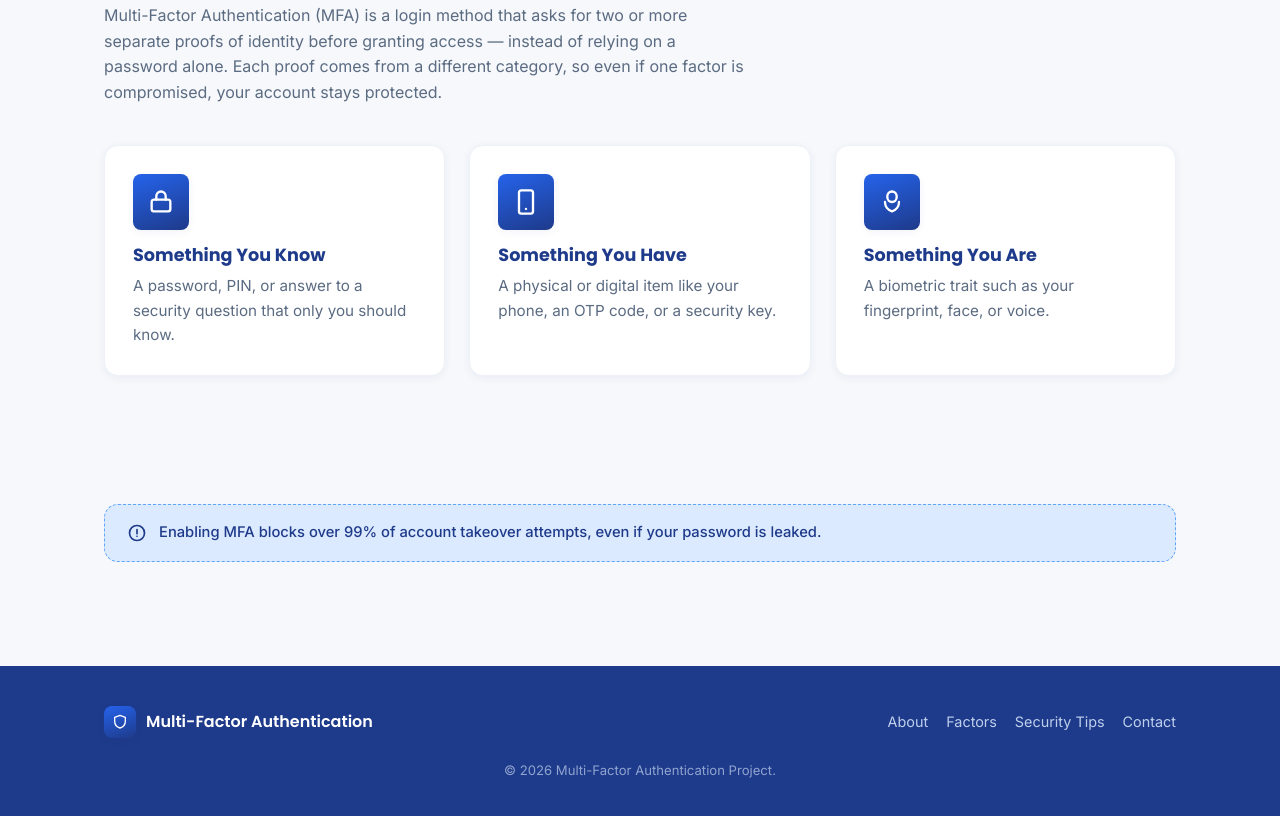
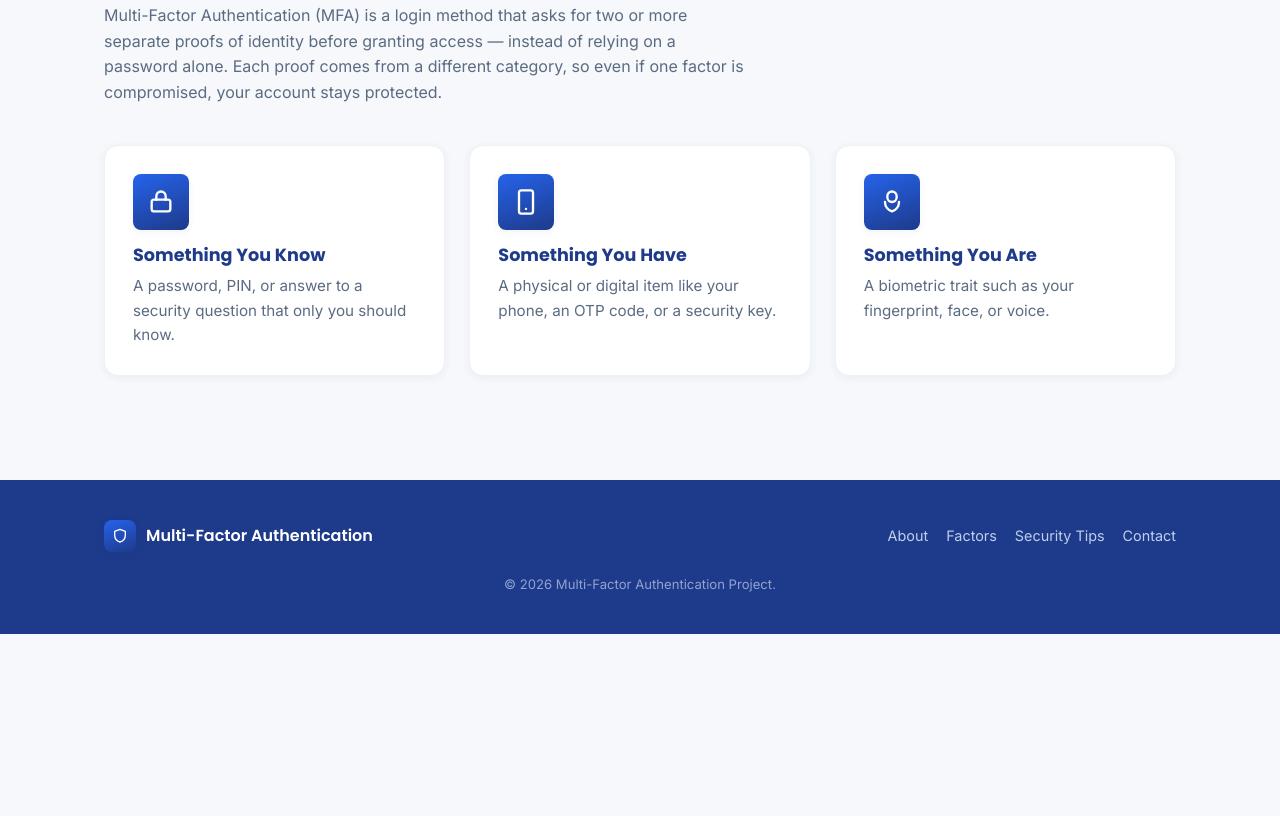
Before and after one commit to mishraastha087/MFA-project, a website: page public/index.html in a window 1280 px wide. Shown: the part 805-1621 px from the top of the page. After the commit the page ends 1439 px from the top, so only its background shows below. Drawn offline with Linux system fonts and the light colour scheme.

Commit message:
Remove MFA stat banner from home page

```diff
--- a/public/index.html
+++ b/public/index.html
@@ -78,15 +78,6 @@
       </div>
     </div>
   </section>
-
-  <section>
-    <div class="container">
-      <div class="info-banner">
-        <svg width="20" height="20" viewBox="0 0 24 24" fill="none" stroke="currentColor" stroke-width="2" stroke-linecap="round" stroke-linejoin="round"><circle cx="12" cy="12" r="9"/><path d="M12 8v5"/><path d="M12 16h.01"/></svg>
-        Enabling MFA blocks over 99% of account takeover attempts, even if your password is leaked.
-      </div>
-    </div>
-  </section>
 </main>
 
 <footer class="site-footer">
```
